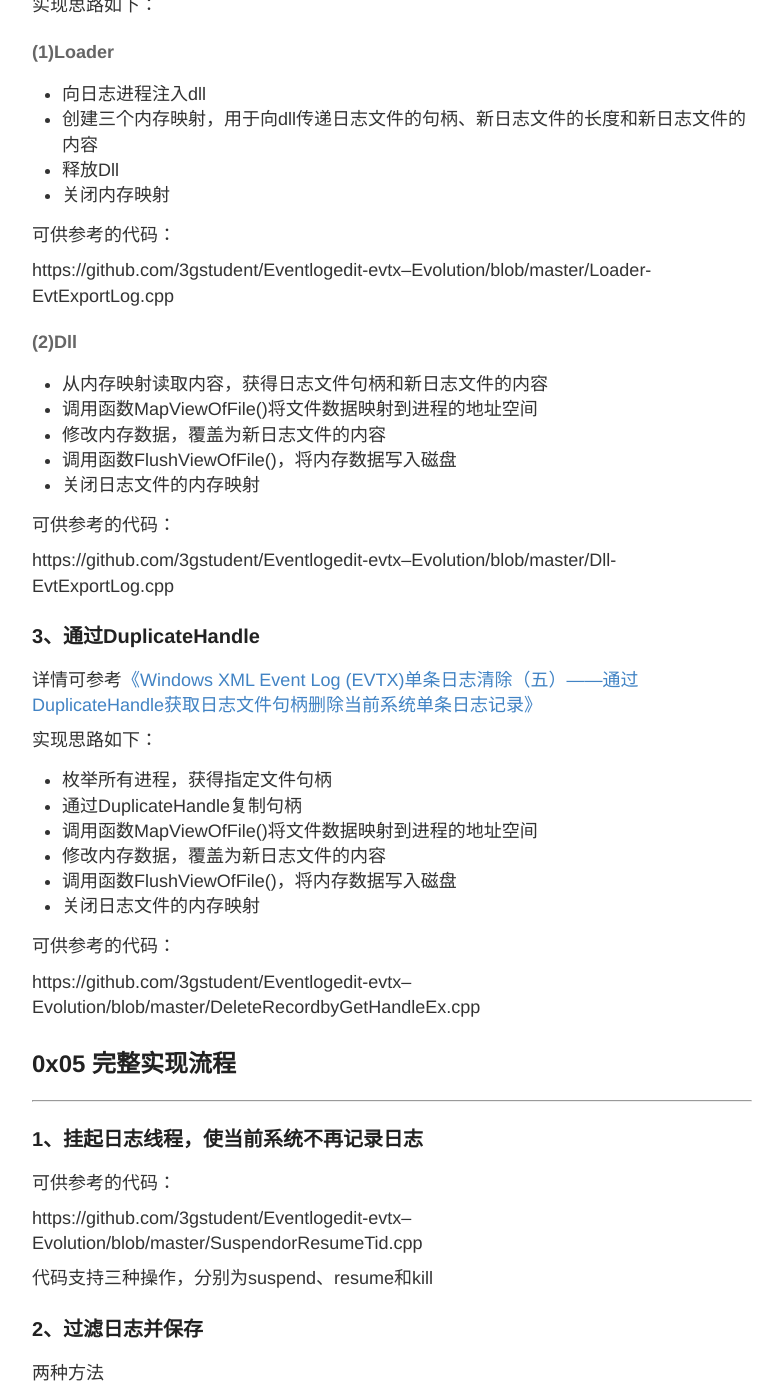
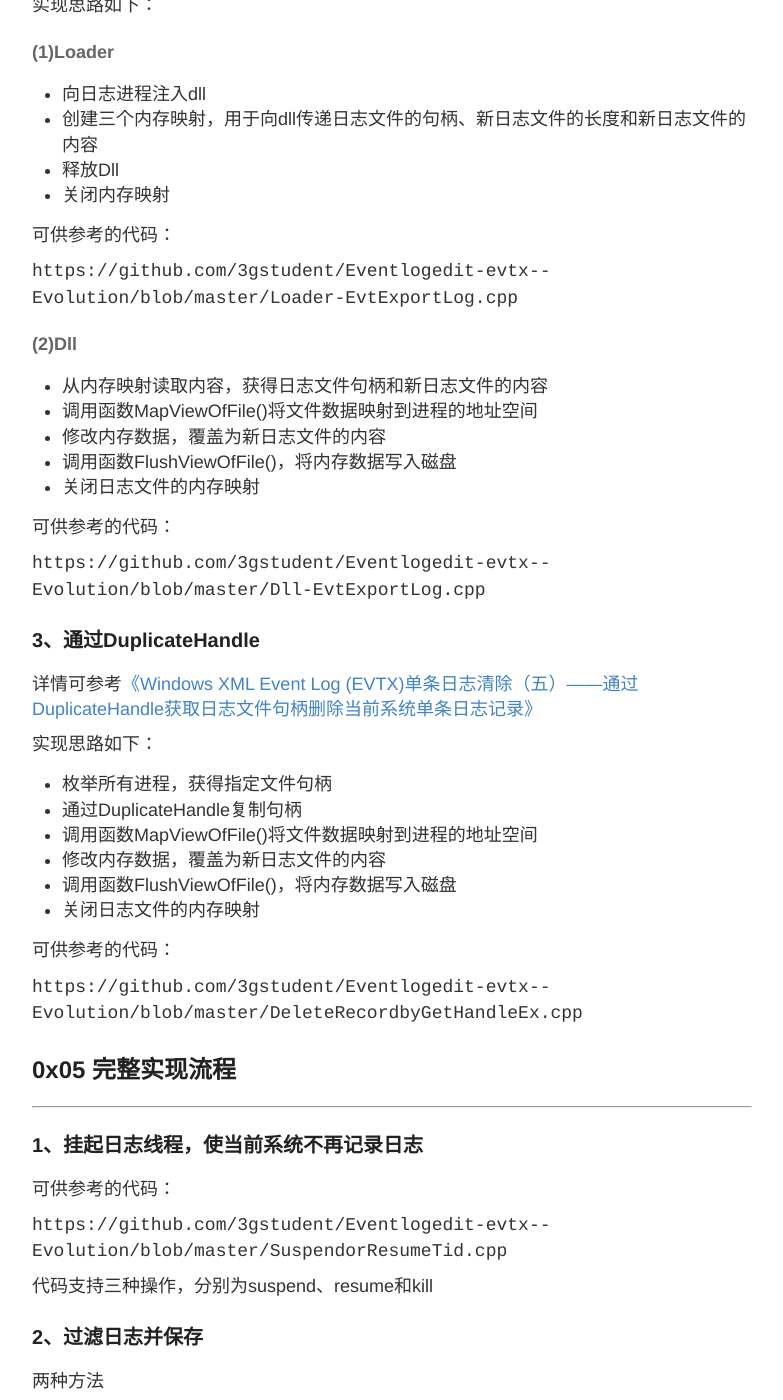
Before and after one commit to 3gstudent/backup-3gstudent.github.io, a Jekyll site: the page built from _posts/2018-8-3-渗透技巧——Windows单条日志的删除.md, in a window 1280 px wide and 1400 px high, scrolled down 5140 px. Shown: the whole window, without its empty margins (248-1031 px from the left). Built offline with Jekyll 4.4.1, drawn with Linux system fonts in a browser that asks for light colours; some of the changed text lies outside the part shown.

```diff
--- a/_posts/2018-8-3-渗透技巧——Windows单条日志的删除.md
+++ b/_posts/2018-8-3-渗透技巧——Windows单条日志的删除.md
@@ -193,7 +193,7 @@ https://github.com/3gstudent/Homework-of-C-Language/blob/master/DeleteRecordbyTe
 
 可供参考的代码：
 
-https://github.com/3gstudent/Eventlogedit-evtx--Evolution/blob/master/Loader-EvtExportLog.cpp
+`https://github.com/3gstudent/Eventlogedit-evtx--Evolution/blob/master/Loader-EvtExportLog.cpp`
 
 #### (2)Dll
 
@@ -205,7 +205,7 @@ https://github.com/3gstudent/Eventlogedit-evtx--Evolution/blob/master/Loader-Evt
 
 可供参考的代码：
 
-https://github.com/3gstudent/Eventlogedit-evtx--Evolution/blob/master/Dll-EvtExportLog.cpp
+`https://github.com/3gstudent/Eventlogedit-evtx--Evolution/blob/master/Dll-EvtExportLog.cpp`
 
 ### 3、通过DuplicateHandle
 
@@ -222,7 +222,7 @@ https://github.com/3gstudent/Eventlogedit-evtx--Evolution/blob/master/Dll-EvtExp
 
 可供参考的代码：
 
-https://github.com/3gstudent/Eventlogedit-evtx--Evolution/blob/master/DeleteRecordbyGetHandleEx.cpp
+`https://github.com/3gstudent/Eventlogedit-evtx--Evolution/blob/master/DeleteRecordbyGetHandleEx.cpp`
 
 
 ## 0x05 完整实现流程
@@ -232,7 +232,7 @@ https://github.com/3gstudent/Eventlogedit-evtx--Evolution/blob/master/DeleteReco
 
 可供参考的代码：
 
-https://github.com/3gstudent/Eventlogedit-evtx--Evolution/blob/master/SuspendorResumeTid.cpp
+`https://github.com/3gstudent/Eventlogedit-evtx--Evolution/blob/master/SuspendorResumeTid.cpp`
 
 代码支持三种操作，分别为suspend、resume和kill
 
@@ -256,7 +256,7 @@ https://github.com/3gstudent/Eventlogedit-evtx--Evolution/blob/master/SuspendorR
 
 可供参考的代码：
 
-https://github.com/3gstudent/Eventlogedit-evtx--Evolution/blob/master/DeleteRecordofFile.cpp
+`https://github.com/3gstudent/Eventlogedit-evtx--Evolution/blob/master/DeleteRecordofFile.cpp`
 
 优点是不留痕迹
 
@@ -272,7 +272,7 @@ https://github.com/3gstudent/Eventlogedit-evtx--Evolution/blob/master/DeleteReco
 
 可选择在日志重启后立即挂起线程，避免日志被记录，可供参考的代码：
 
-https://github.com/3gstudent/Eventlogedit-evtx--Evolution/blob/master/SuspendorResumeTidEx.cpp
+`https://github.com/3gstudent/Eventlogedit-evtx--Evolution/blob/master/SuspendorResumeTidEx.cpp`
 
 当日志进程不存在时，程序会一直等待
 
@@ -306,7 +306,7 @@ https://www.mdsec.co.uk/2018/06/exploring-powershell-amsi-and-logging-evasion/
 
 可供参考的代码：
 
-https://github.com/3gstudent/Eventlogedit-evtx--Evolution/blob/master/SuspendorResumeTid.cpp
+`https://github.com/3gstudent/Eventlogedit-evtx--Evolution/blob/master/SuspendorResumeTid.cpp`
 
 
 ## 0x06 防御建议
```
